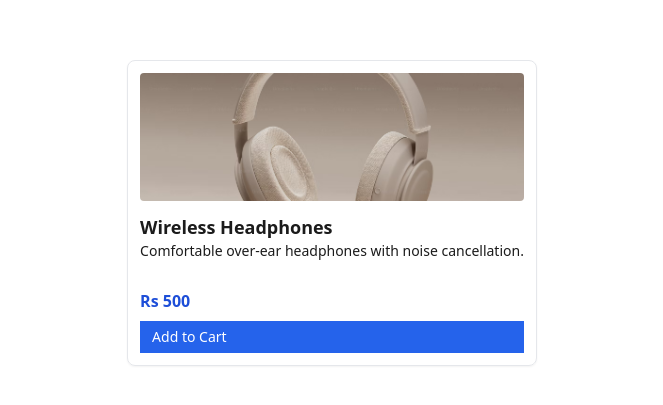
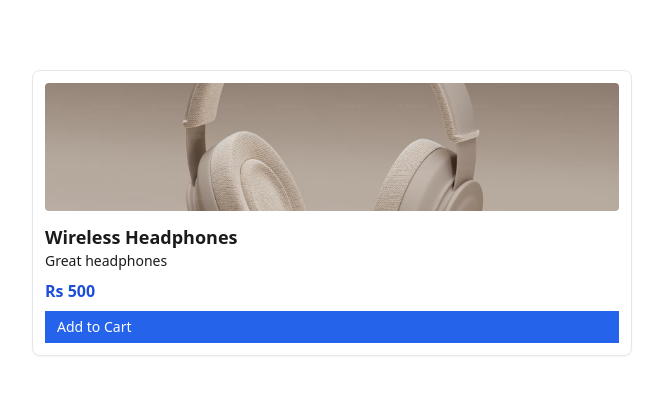
Before and after one commit to piyushsarin-sib/accessible-react-workshop, a React (Vite) app: page /playground/card in a window 1280 px wide. Shown: the part 107-512 px from the top of the page, without its empty margins (308-971 px from the left). Built offline with nearby package versions, Linux system fonts and the light colour scheme.

Commit message:
fix: addded card component

```diff
--- a/src/playground/Card/Card.jsx
+++ b/src/playground/Card/Card.jsx
@@ -2,36 +2,48 @@
 import React from "react";
 
 export const Card = () => {
-
   const handleAddToCart = () => {
     alert("Added to cart");
   };
 
   return (
-      <li className="border rounded-lg p-3 shadow-sm hover:shadow-md transition-shadow focus-within:ring-2 focus-within:ring-blue-500" style={{ maxWidth: "500px" }}>
-        <img
-          alt="Black wireless over-ear headphones"
-          className="w-full h-32 object-cover mb-3 rounded"
-          src="/headphone.jpeg"
+    <li
+      className="border rounded-lg p-3 shadow-sm hover:shadow-md transition-shadow focus-within:ring-2 focus-within:ring-blue-500"
+      style={{ width: "600px" }}
+    >
+      {/* ISSUE 1: No alt text or misleading alt */}
+      <img
+        alt=""
+        className="w-full h-32 object-cover mb-3 rounded"
+        src="/headphone.jpeg"
       />
-      <h3 className="text-lg font-semibold line-clamp-1">Wireless Headphones</h3>
-      <p className="mb-2 text-sm line-clamp-2 h-10 overflow-hidden">
-        Comfortable over-ear headphones with noise cancellation.
-      </p>
-      <span className="block font-bold mb-2 text-blue-700">Rs 500</span>
-      <div onClick={handleAddToCart}
+
+      {/* ISSUE 2: Heading order not semantic */}
+      <p className="text-lg font-semibold line-clamp-1">Wireless Headphones</p>
+
+      {/* ISSUE 3: Description too short and vague */}
+      <span className="mb-2 text-sm line-clamp-1 h-5 overflow-hidden">
+        Great headphones
+      </span>
+
+      {/* ISSUE 4: Price not associated with product */}
+      <div className="block font-bold mb-2 text-blue-700">Rs 500</div>
+
+      {/* ISSUE 5: Non-semantic clickable div */}
+      <div
+        onClick={handleAddToCart}
         className="focus:outline-none focus:ring-2 focus:ring-blue-500 bg-blue-600 text-white hover:bg-blue-700 px-3 py-1.5 text-sm w-full"
         aria-label="Add Wireless Headphones to cart"
-        type="button"
       >
         Add to Cart
       </div>
-    </li>)
+    </li>
+  );
 };
 
 const CardWrapper = () => {
   return (
-    <ul style={{ listStyle: "none", padding: 0, display: "flex", justifyContent: "center", alignItems: "center", height: "80vh" }}>
+    <ul style={{ display: "flex", justifyContent: "center", alignItems: "center", height: "80vh", width: "100%" }}>
       <Card />
     </ul>
   );
```
